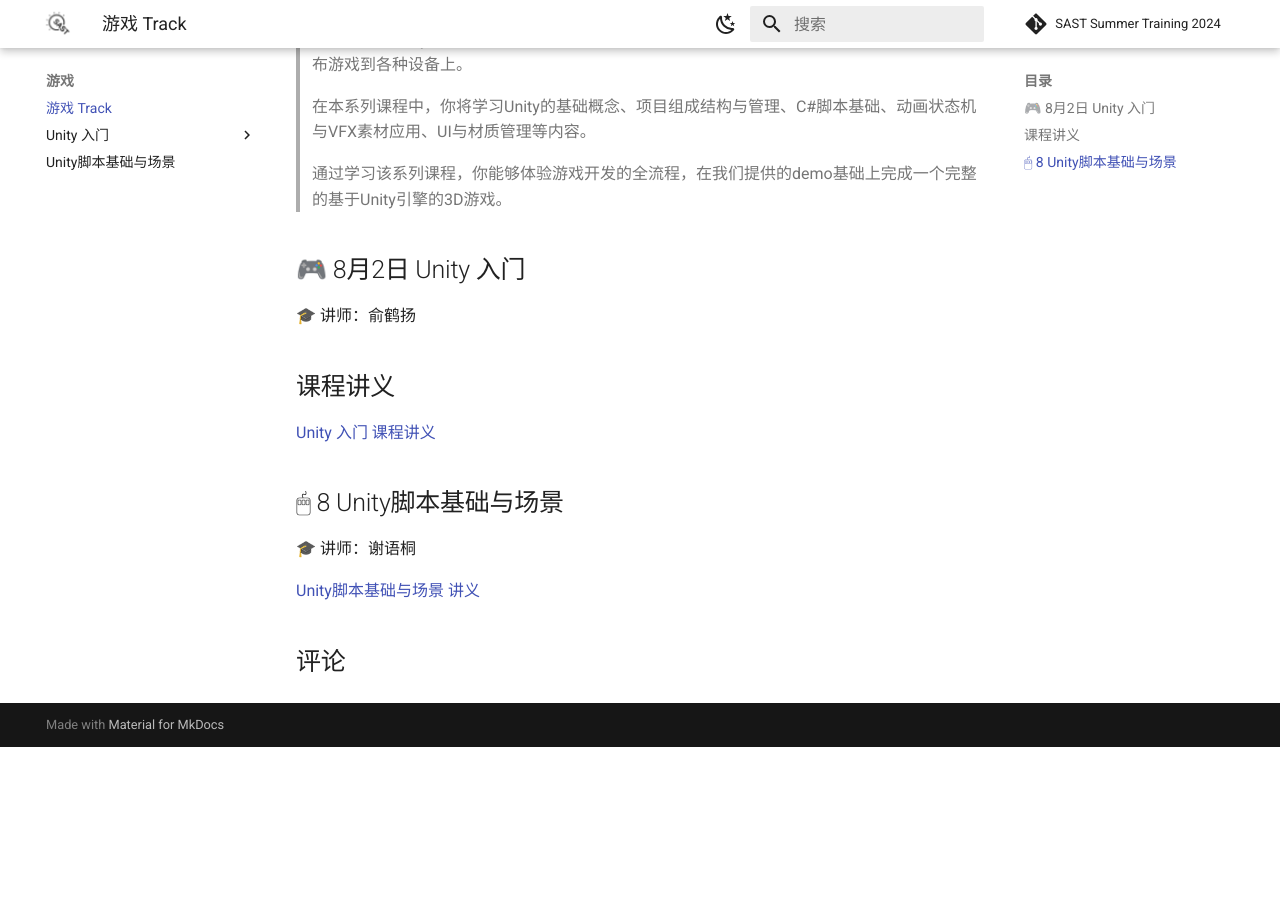
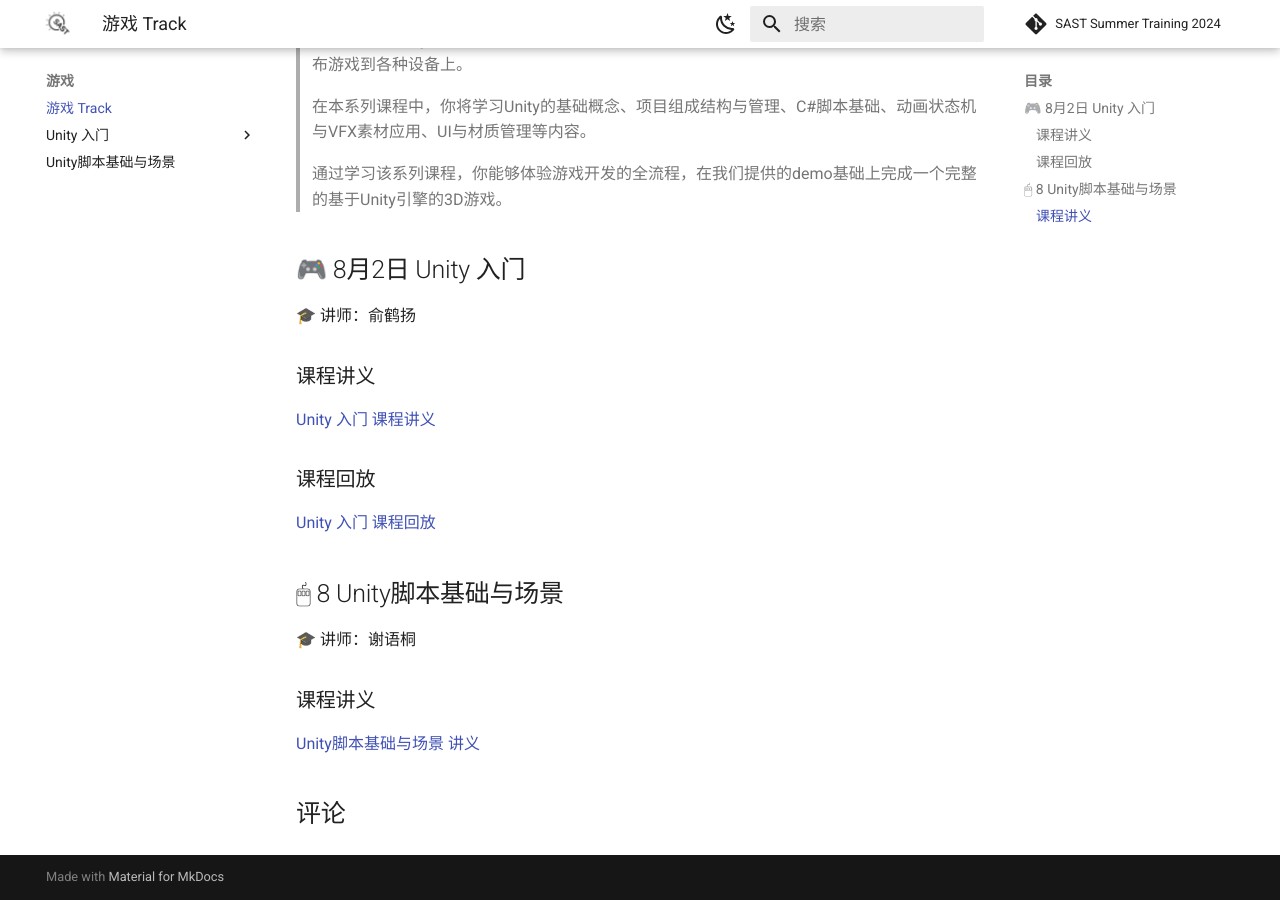
Before and after one commit to sast-summer-training-2024/sast-summer-training-2024.github.io, an MkDocs documentation site: the page built from docs/unity/index_unity.md, in a window 1280 px wide and 900 px high, scrolled down 856 px. Built offline with MkDocs 1.6.1 and Material for MkDocs 9.7.7, drawn with Linux system fonts in a browser that asks for light colours; comment, search, counter and statistics services are not loaded; before the commit the page ends 1603 px from its top, so only the background shows below that.

Commit message:
feat: add unity1 playback in index

```diff
--- a/docs/unity/index_unity.md
+++ b/docs/unity/index_unity.md
@@ -21,12 +21,17 @@
 
 🎓 讲师：俞鹤扬
 
-## 课程讲义
+### 课程讲义
 
 [Unity 入门 课程讲义](unity_basic/handout.md)
+
+### 课程回放
+
+[Unity 入门 课程回放](https://www.bilibili.com/video/BV1GjvQe2ER3/?share_source=copy_web&vd_source=5f41358f46c6dc60e03c3ff6ca5a8520)
 
 ## 🖱 8 Unity脚本基础与场景
 
 🎓 讲师：谢语桐
 
+### 课程讲义
 [Unity脚本基础与场景 讲义](unity2.pdf)
```
